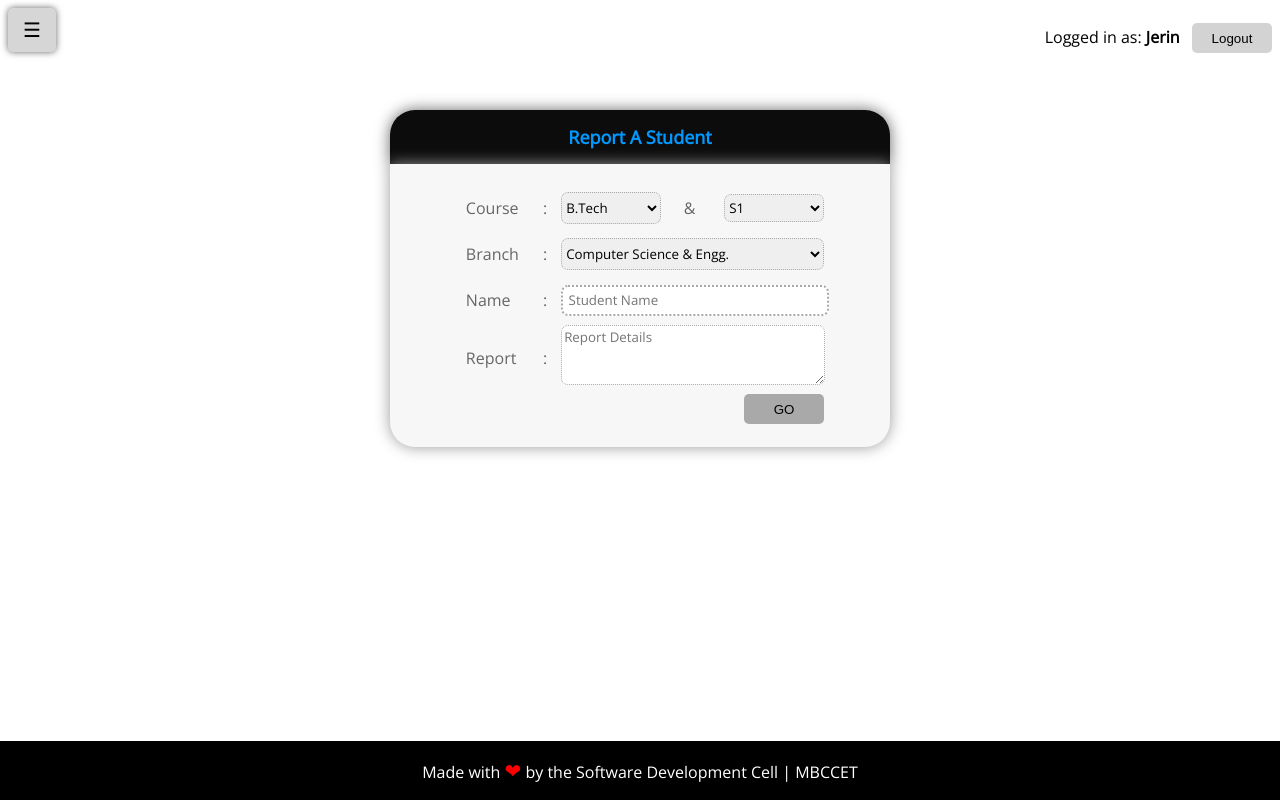
After one commit to Jerinji2016/hostel-attendance-system, a PHP site: page /php/reportStudent.php in a window 1280 px wide. The commit adds this page. Run offline with PHP 8.4, Linux system fonts and the light colour scheme; a user stored in the database is signed in; data comes from the database, SQL or seed files in the repository.

Commit message:
report Student

```diff
--- a/php/getDetails_hostel.php
+++ b/php/getDetails_hostel.php
@@ -218,5 +218,5 @@
 
 <script type="text/javascript">
 	//The function drop_appear() is defined in mbc.php
-	//I dont know why im doing this
+	//I have no !dea why im doing this
 </script>
--- /dev/null
+++ b/php/reportStudent.php
@@ -0,0 +1,202 @@
+<?php
+	include 'session.php';
+	if(isset($_POST['SubmitButton']))
+	{
+		$course = $_POST['course'];
+		$semester = $_POST['semester'];
+		$branch = $_POST['branch'];
+		$name = $_POST['s_name'];
+		$report = $_POST['report'];
+		$d = "date";
+		include 'dbConnect.php';
+
+		$var_sql = "INSERT INTO report_student(name,course,semester,branch,report,".$d.",status) VALUES('".$name."','".$course."','".$semester."','".$branch."','".$report."','".date('Y-m-d')."',1)";
+
+		if(mysql_query($var_sql))
+		{
+			?>
+			<script type="text/javascript">
+				alert("Reported!")
+			</script>
+			<?php
+		}
+	}
+?>
+
+<!DOCTYPE html>
+<html>
+	<head>
+		<title> Report a Student </title>
+		<meta name="viewport" content="width=device-width, initial-scale=1">
+		<link rel="stylesheet" type="text/css" href="../css/login.css">
+		<link rel="stylesheet" type="text/css" href="../css/autocomplete.css">
+		<link href='https://fonts.googleapis.com/css?family=Open Sans' rel='stylesheet'>
+
+		<style>
+			body{
+				font-family: 'Open Sans';
+			}
+			#viewByStudent,#viewByDate,#viewByHostel{
+				transition: transform .2s;
+				border: none;
+				width: 133px;
+				height: 50px;
+				outline: none;
+			}
+			#viewByStudent:hover,#viewByDate:hover,#viewByHostel:hover{
+				transform: scale(1.1);
+				background-color: #c6c6c6;
+			}
+			.FormDispArea{
+				color: #666;
+				background-color: #F7F7F7;
+				border-radius: 0px 0px 25px 25px;
+				box-shadow: 0px 0px 15px #999;
+			}
+			.FormDispArea p{
+				margin: 10px;
+			}
+			footer{        								 /*DO NOT CHANGE*/
+				position: fixed;                         /*CODE VERIFIED - OK*/
+				left: 0;
+				bottom: 0;
+				width: 100%;
+				background-color: black;
+				color: white;
+				text-align: center;
+			}
+			.button_go{									/*DO NOT CHANGE*/
+				border: none;							/*CODE VERIFIED - OK*/
+				background-color: darkgray;
+				height: 30px;
+				width: 80px;
+				border-radius: 5px;
+				outline: none;
+			}
+			.button_go:hover{							/*DO NOT CHANGE*/
+				background-color: royalblue;			/*CODE VERIFIED - OK*/
+				color: white;
+				cursor: pointer;
+			}
+			.input{
+				height: 25px;
+				border-radius: 7px;
+				border-style: dotted;
+				border-color: darkgray;
+				font-family: 'Open Sans';
+				outline: none;
+			}
+			.has_lgn_tl_x p{
+				font-family: 'Open Sans';
+				font-weight: lighter;
+			}
+			.report{
+				border-radius: 7px;
+				border-style: dotted;
+				border-color: darkgray;
+				font-family: 'Open Sans';
+				outline: none;
+				width: 98%;
+			}
+			@media (max-width: 500px){
+				.main_form{
+					padding-right: 25px;
+					padding-top: 100px;
+				}
+			}
+		</style>
+	</head>
+
+	<body>
+		<input type="text" value="4" id="display" style="display: none"> <!--FOR SIDEBAR BUTTON-->
+		<?php include 'sidebar.php' ?>
+		<script type="text/javascript"> focusSidebar(); </script>
+
+		<div id="main">
+			<div class="main_form" style="width: 500px; margin: 0px auto; margin-top: 7%">
+				<div style="border-radius: 25px 25px 0px 0px; padding: 15px 20px; background-color: #0C0C0C;
+							box-shadow: 0px 0px 15px #666;">
+					<span style="color:#09F; font-size: 18px; font-family: Arial Black">
+						<div id="head" style="text-align: center; font-family: 'Open Sans'; font-weight: bold"> Report A Student </div>
+					</span>
+				</div>
+
+				<div class="FormDispArea">
+					<div id="div_1" style="clear:both; padding: 20px" class="has_lgn_tl_x">
+						<center>
+							<form method="POST" action="">
+								<div style="width: auto">
+									<table>
+										<tr>
+											<td><p> Course </p></td>
+											<td><p> : </p></td>
+											<td>
+												<select class="input" id="course" name="course" onchange="sem()" style="width: 100px; height: 32px">
+													<option value='BTECH'> B.Tech </option>
+													<option value='MTECH'> M.Tech </option>
+												</select>
+											</td>
+											<td><p> &amp; </p></td>
+											<td>
+												<span id="sem_change" style="float: right">
+													<select class="input" id="semester" name="semester" class="has_sel_fld">
+														<option class="input" value="">-select-</option>
+													</select>
+												</span>
+											</td>
+										</tr>
+										<tr>
+											<td><p> Branch </p></td>
+											<td><p> : </p></td>
+											<td colspan="3">
+												<select class="input" id="branch" name="branch" style="width: 100%; height: 32px" onchange="name_call()">
+													<option value="CSE"> Computer Science & Engg. </option>
+													<option value="ME">  Mechanical Engg. </option>
+													<option value="CE">  Civil Engg. </option>
+													<option value="EEE"> Electrical & Electronics Engg. </option>
+													<option value="ECE"> Electroniics and Communicatioin Engg. </option>
+												</select>
+											</td>
+										</tr>
+										<tr>
+											<td><p> Name </p></td>
+											<td><p> : </p></td>
+											<td colspan="3">
+												<input class="input" type="text" id="s_name" name="s_name" placeholder=" Student Name" required style="width: 99%" autocomplete="off">
+											</td>
+										</tr>
+										<tr>
+											<td><p> Report </p></td>
+											<td><p> : </p></td>
+											<td colspan="3">
+												<textarea rows="3" class="report" id="report" name="report" placeholder="Report Details" required="on"></textarea>
+											</td>
+										</tr>
+										<tr>
+											<td></td>
+											<td></td>
+											<td></td>
+											<td></td>
+											<td align="right" colspan="right">
+												<input class="button_go" name="SubmitButton" type="submit" value="GO">
+											</td>
+										</tr>
+										<script type="text/javascript" src="../js/sem.js"></script>
+										<script type="text/javascript" src="../js/name_Array.js?v=1"></script>
+										<script type="text/javascript" src="../js/autoComplete.js"></script>
+
+										<script type="text/javascript"> sem(); </script>
+									</table>
+								</div>
+							</form>
+						</center>
+					</div>
+				</div>
+			</div>
+
+			<footer>
+				<p style="color: white">Made with <span style="color: red; font-size: 20px">&#x2764;</span> by the Software Development Cell | MBCCET</p>
+			</footer>
+		</div>
+	</body>
+</html>
--- a/php/sendSMS.php
+++ b/php/sendSMS.php
@@ -14,7 +14,6 @@
 		</style>
 	</head>
 	<body>
-		<h1>Hai</h1>
 		<?php include 'sidebarAdmin.php' ?>
 
 		<!-- To HighLight in SideBar -->
@@ -22,7 +21,7 @@
 		<script type="text/javascript"> focusSidebar(); </script>
 
 		<div id="main">
-
+			<h1>Hai</h1>
 		</div>
 	</body>
 </html>
--- a/php/sidebar.php
+++ b/php/sidebar.php
@@ -111,6 +111,7 @@
 	</a>
 	<a id="view_option" href="#" onclick="window.location='attendanceTab_admin.php';"> View Record </a>
 	<a id="leave_option" href="#"> Leave Request </a>
+	<a id="report_option" href="#" onclick="window.location='reportStudent.php';"> Report a Student </a>
 </div>
 
 <script type="text/javascript">
@@ -138,10 +139,16 @@
 	function focusSidebar()
 	{
 		var display = document.getElementById("display").value;
-		if(display == "1")
-			document.getElementById("attend_option").style.color = "#F1F1F1";
-		else
-			if(display == "2")
-				document.getElementById("view_option").style.color = "#F1F1F1";
+		switch(display)
+        {
+            case "1":   document.getElementById("attend_option").style.color = "#F1F1F1";
+                        break;
+            case "2":   document.getElementById("view_option").style.color = "#F1F1F1";
+                        break;
+            case "3":   document.getElementById("leave_option").style.color = "#F1F1F1";
+                        break;
+            case "4":   document.getElementById("report_option").style.color = "#F1F1F1";
+                        break;
+        }
 	}
 </script>
--- a/php/sidebarAdmin.php
+++ b/php/sidebarAdmin.php
@@ -92,7 +92,7 @@
     <a id="changePassword" href="#" onclick="window.location='changePassword.php';">
         Change Password
     </a>
-    <a id="hostelReport" href="#" onclick="window.location='';">
+    <a id="hostelReport" href="#" onclick="window.location='hostelReport.php';">
         Hostel Reports
     </a>
 </div>
--- a/php/sms_api.php
+++ b/php/sms_api.php
@@ -7,7 +7,7 @@
     $username =$row[0];
     $password =$row[1];
 
-    $mob_number="9947189437";
+    $mob_number="7012788627";
     // Sender ID
     //Add a comment to this line
     $approved_senderid="SMSIND";  //CASH PAY CHEYYUMBOL NAMMAKKU ORU SENDER ID AVAR THARUM, ATHU NAMMAL IVIDE ENTER CHEYYANAM INSTEAD OF "SMSIND"
```
Also changed, not shown: php/attendanceTab_admin.php (+5 -5 lines), php/attendance_hostel.php (+1 -10 lines), php/attendance_student.php (+1 -9 lines), php/hostelReport.php (added, +20 -0 lines).
